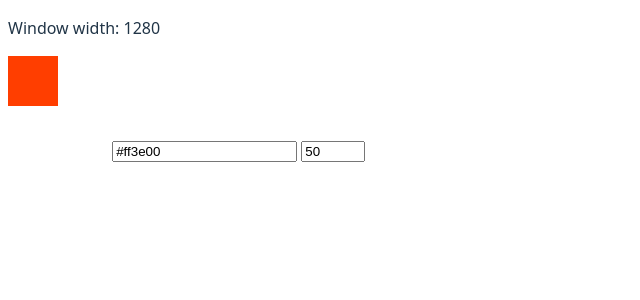
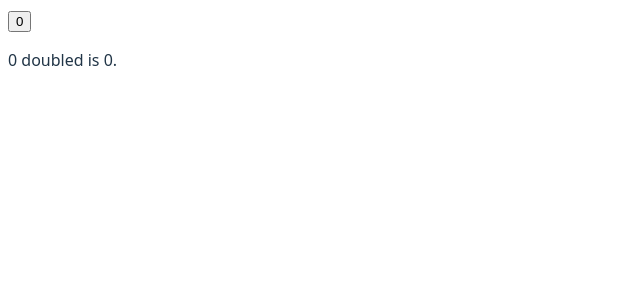
Before and after one commit to Akbar-Widya/svelte-runes-effect-mastery, a Svelte app: page / in a window 1280 px wide. Shown: the top 300 px of the page, without its empty margins (0-640 px from the left). Built offline with nearby package versions, Linux system fonts and the light colour scheme.

Commit message:
Understanding dependecies pt II

```diff
--- a/package.json
+++ b/package.json
@@ -12,5 +12,8 @@
     "@sveltejs/vite-plugin-svelte": "^6.2.1",
     "svelte": "^5.43.8",
     "vite": "^7.2.4"
+  },
+  "dependencies": {
+    "canvas-confetti": "^1.9.4"
   }
 }
--- a/src/App.svelte
+++ b/src/App.svelte
@@ -1,39 +1,29 @@
 <script>
-  let size = $state(50);
-  let color = $state("#ff3e00");
+  let state = $state({ value: 0 });
+  let derived = $derived({ value: state.value * 2 });
 
-  let canvas;
+  // this will run once, because `state` is never reassigned
+  // open web console to see the log
+  $effect(() => {
+    state;
+    console.log("This runs once on mount");
+  })
 
+  // this will run whenever `state.value` changes
   $effect(() => {
-    const context = canvas.getContext("2d");
-    context.clearRect(0, 0, canvas.width, canvas.height);
+    state.value;
+    console.log("State value changed:", state.value);
+  })
 
-    // this will re-run whenever `color` or `size` change
-    context.fillStyle = color;
-
-    setTimeout(() => {
-      // but not when `size` changes
-      context.fillRect(0, 0, size, size);
-    }, 0);
-  });
-
-  let width = $state(window.innerWidth);
-
+  // and so will this, because `derived` is a new object each time
   $effect(() => {
-    const handleResize = () => {
-      width = window.innerWidth;
-    };
-
-    window.addEventListener("resize", handleResize);
-
-    return () => {
-      window.removeEventListener("resize", handleResize);
-    };
-  });
+    derived;
+    console.log("Derived changed:", derived.value);
+  })
 </script>
 
-<p>Window width: {width}</p>
+<button onclick={() => state.value += 1}>
+  {state.value}
+</button>
 
-<canvas bind:this={canvas} width="100" height="100"></canvas>
-<input bind:value={color} onchange={() => (color = color)} />
-<input type="number" bind:value={size} min="10" max="500" step="20" />
+<p>{state.value} doubled is {derived.value}.</p>
```
Also changed, not shown: 1 other file (tests, documents, lock files or other folders).
